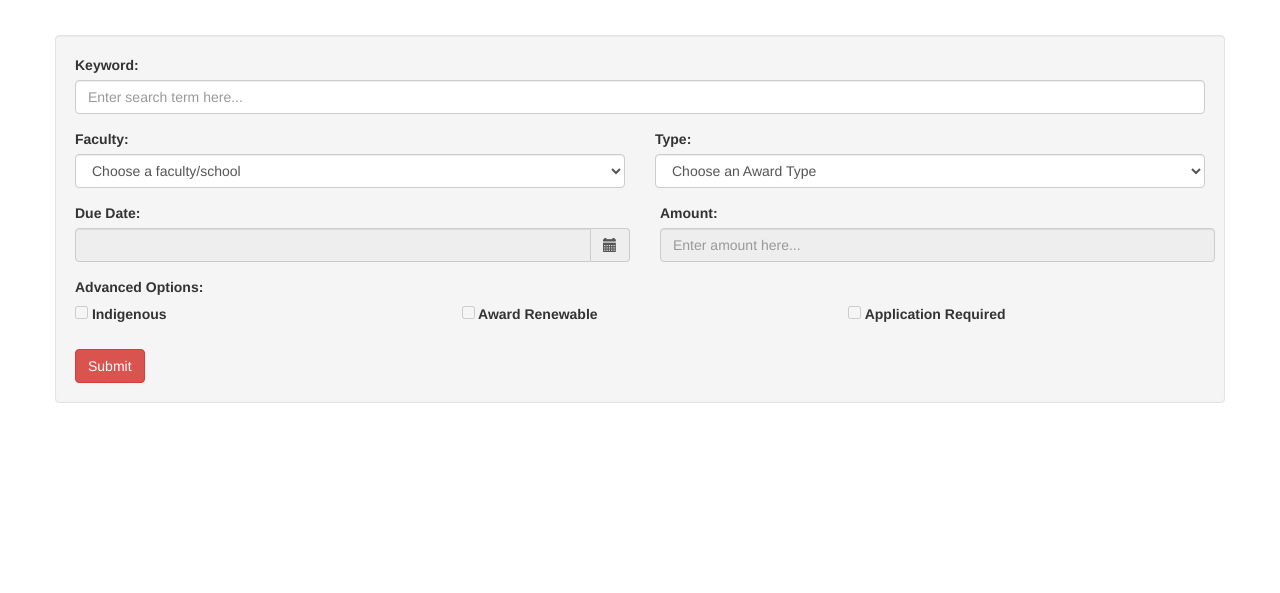
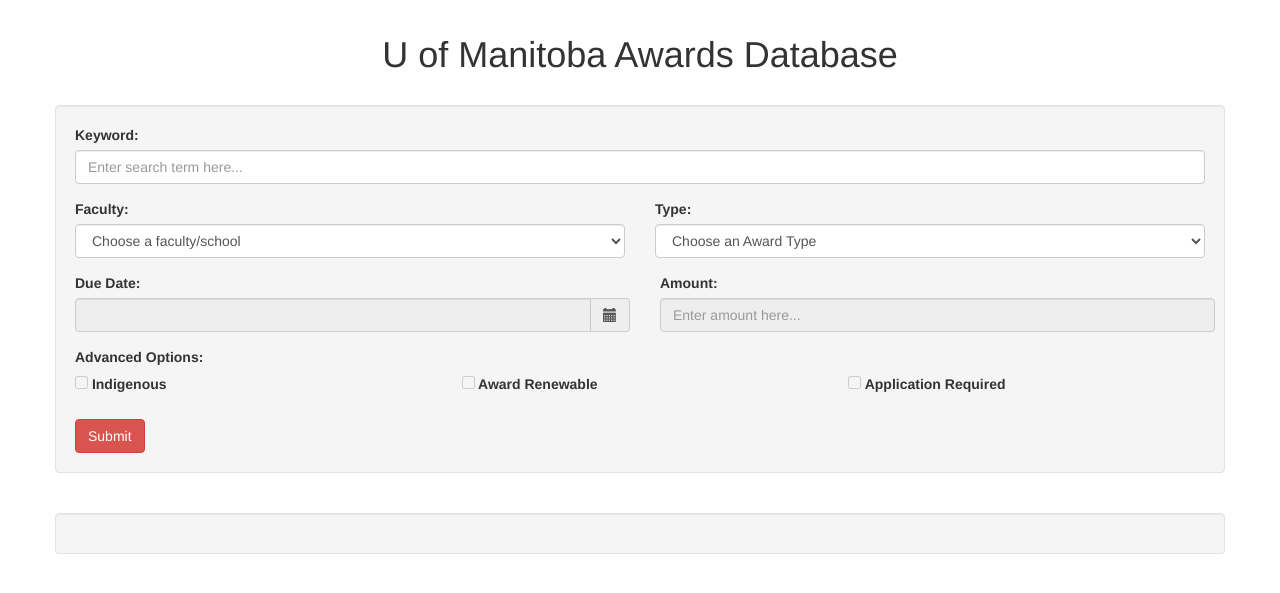
Before and after one commit to jennifertran/SearchEngineAward, a Flask app: page / in a window 1280 px wide. Shown: the top 593 px of the page. Run offline with Flask 2, Linux system fonts and the light colour scheme; some libraries are stand-ins or nearby versions.

Commit message:
Added Award Database title and formatted search criteria

```diff
--- a/main.py
+++ b/main.py
@@ -18,12 +18,17 @@
     template = jinja_env.get_template('index.html')
     error = None
     errorMsg = ""
+    resultMsg = "You have selected: "
 
     if request.method == 'POST':
         currFaculty = request.form['faculty']
         currType = request.form['type']
         currKeyword = request.form['keyword']
-        # currKeyword = ""
+
+        resultMsg += currFaculty + ", " + currType
+
+        if currKeyword != "":
+            resultMsg += ", " + currKeyword
 
         if currFaculty == '-1':
             errorMsg += "Please choose faculty, "
@@ -39,7 +44,7 @@
 
         if error is None:
             awards = ExtractData.passResult(currFaculty, currType, currKeyword)
-            return template.render(faculty=currFaculty, type=currType, awards=awards)
+            return template.render(awards=awards, searchMsg=resultMsg)
         else:
             return template.render(error=error)
 
--- a/static/global.css
+++ b/static/global.css
@@ -6,8 +6,16 @@
   max-width: 200px;
 }
 
+h1 {
+  text-align: center;
+}
+
 h2 {
   font-size: 10px;
+}
+
+#searchBox {
+  padding-bottom: 10px;
 }
 
 #faculty, #keyword {
--- a/templates/index.html
+++ b/templates/index.html
@@ -18,6 +18,9 @@
         href="../static/bower_components/eonasdan-bootstrap-datetimepicker/build/css/bootstrap-datetimepicker.min.css"/>
 </head>
 <body>
+
+<h1>U of Manitoba Awards Database</h1>
+<br>
 
 {% if error %}
 <div class="container alert alert-danger error">
@@ -172,11 +175,13 @@
   </form>
 
 </div>
+<br>
+
+<div class="container well" id="searchBox">
+  <b><p>{{searchMsg}}</p></b>
+</div>
 
 <div class="container" id="searchResultsPage">
-  <p>{{faculty}}</p>
-  <p>{{type}}</p>
-
   <form>
     {% for award in awards %}
     <h4><b><a href="{{award.url}}" target="_blank">{{award.name}}</a></b></h4>
```
